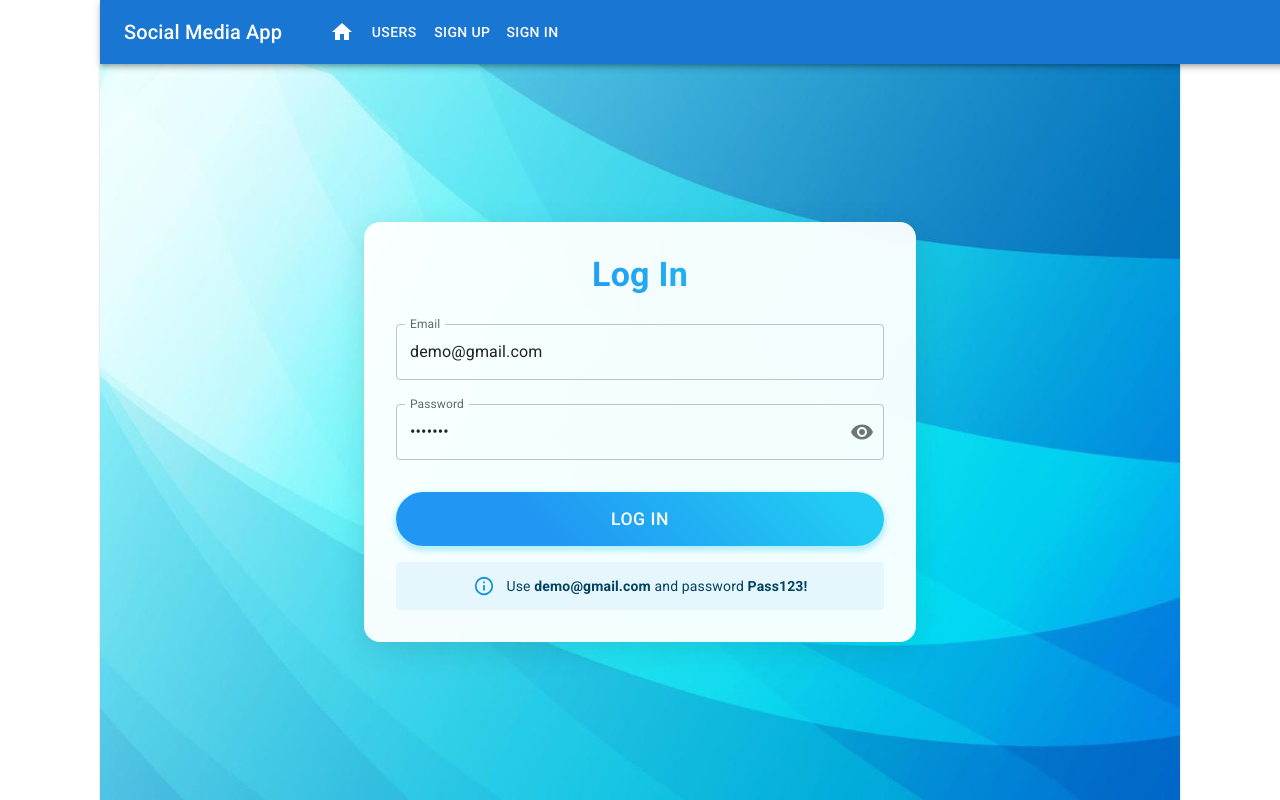
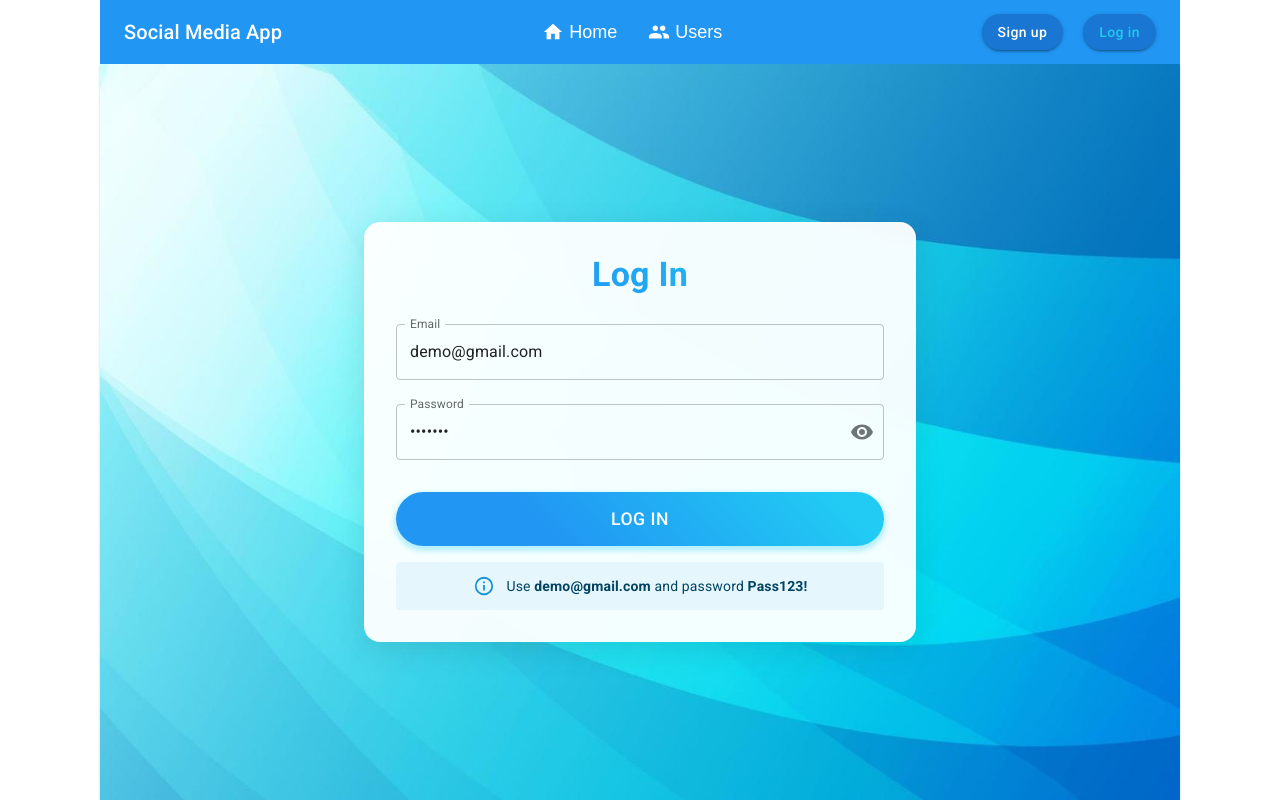
Before and after one commit to DraganAleksic99/blueroad, a React (Vite) app in the folder client/: page /login in a window 1280 px wide. Built offline with nearby package versions, Linux system fonts and the light colour scheme.

Commit message:
update (client): update navigation ui

```diff
--- a/client/src/components/Navigation.tsx
+++ b/client/src/components/Navigation.tsx
@@ -1,5 +1,5 @@
 import { AppBar, Typography, IconButton, Button, Toolbar, styled } from '@mui/material'
-import { Home } from '@mui/icons-material'
+import { Home, Person, Group } from '@mui/icons-material'
 import { Link, useNavigate, useLocation } from 'react-router-dom'
 import auth from '../auth/authHelper'
 
@@ -10,56 +10,99 @@ export default function Navigation() {
   const { pathname } = useLocation()
 
   const isActive = (path: string) => {
-    if (pathname == path) return { color: '#ff4081' }
+    if (pathname == path) return { color: '#21CBF3' }
     else return { color: '#ffffff' }
   }
   return (
     <>
-      <AppBar position="fixed" sx={{ maxWidth: '1200px', left: 'auto', right: 'auto' }}>
-        <Toolbar>
-          <Typography variant="h6" color="inherit" sx={{ mr: 5 }}>
+      <AppBar
+        position="fixed"
+        elevation={2}
+        sx={{
+          maxWidth: '1080px',
+          left: 'auto',
+          right: 'auto',
+          backgroundColor: '#2196F3',
+          boxShadow: 'none',
+          paddingRight: '0px !important'
+        }}
+      >
+        <Toolbar sx={{ display: 'flex', alignItems: 'center', justifyContent: 'space-between' }}>
+          <div>
+            <Typography variant="h6" color="inherit">
               Social Media App
             </Typography>
+          </div>
+          <div style={{ display: 'flex', gap: '20px', alignItems: 'center' }}>
             <Link to="/">
-            <IconButton aria-label="Home" style={isActive('/')}>
-              <Home />
+              <IconButton
+                sx={{ borderRadius: '8px' }}
+                size="small"
+                aria-label="Home"
+                style={isActive('/')}
+              >
+                <Home sx={{ padding: '1px', marginRight: '4px' }} />
+                <div>Home</div>
               </IconButton>
             </Link>
             <Link to="/users">
-            <Button style={isActive('/users')}>Users</Button>
+              <IconButton sx={{ borderRadius: '8px' }} size="small" style={isActive('/users')}>
+                <Group sx={{ padding: '1px', marginRight: '4px' }} />
+                <div>Users</div>
+              </IconButton>
             </Link>
+            {auth.isAuthenticated() && (
+              <span>
+                <Link to={'/user/' + auth.isAuthenticated().user._id}>
+                  <IconButton
+                    sx={{ borderRadius: '8px' }}
+                    size="small"
+                    style={isActive('/user/' + auth.isAuthenticated().user._id)}
+                  >
+                    <Person sx={{ padding: '1px', marginRight: '4px' }} />
+                    <div>Profile</div>
+                  </IconButton>
+                </Link>
+              </span>
+            )}
+          </div>
+          <div>
+            {auth.isAuthenticated() && (
+              <span>
+                <Button
+                  sx={{ borderRadius: '20px', textTransform: "none" }}
+                  variant="contained"
+                  onClick={() => {
+                    auth.clearJWT(() => navigate('/login'))
+                  }}
+                >
+                  Log out
+                </Button>
+              </span>
+            )}
             {!auth.isAuthenticated() && (
               <span>
                 <Link to="/signup">
-                <Button style={isActive('/signup')}> Sign Up </Button>
+                  <Button
+                    sx={{ borderRadius: '20px', textTransform: "none" }}
+                    variant="contained"
+                    style={isActive('/signup')}
+                  >
+                    Sign up
+                  </Button>
                 </Link>
-              <Link to="/signin">
-                <Button style={isActive('/signin')}> Sign In </Button>
+                <Link to="/login">
+                  <Button
+                    variant="contained"
+                    sx={{ marginLeft: '20px', borderRadius: '20px', textTransform: "none" }}
+                    style={isActive('/login')}
+                  >
+                    Log in
+                  </Button>
                 </Link>
               </span>
             )}
-          {auth.isAuthenticated() && (
-            <span>
-              <Link to={'/user/' + auth.isAuthenticated().user._id}>
-                <Button style={isActive('/user/' + auth.isAuthenticated().user._id)}>
-                  My Profile
-                </Button>
-              </Link>
-              <Link to={'/newsfeed'}>
-                <Button style={isActive('/newsfeed' + auth.isAuthenticated().user._id)}>
-                  Newsfeed
-                </Button>
-              </Link>
-              <Button
-                color="inherit"
-                onClick={() => {
-                  auth.clearJWT(() => navigate('/'))
-                }}
-              >
-                Sign out
-              </Button>
-            </span>
-          )}
+          </div>
         </Toolbar>
       </AppBar>
       <Offset />
```
Lines whose indentation alone changed are shown as unchanged.
